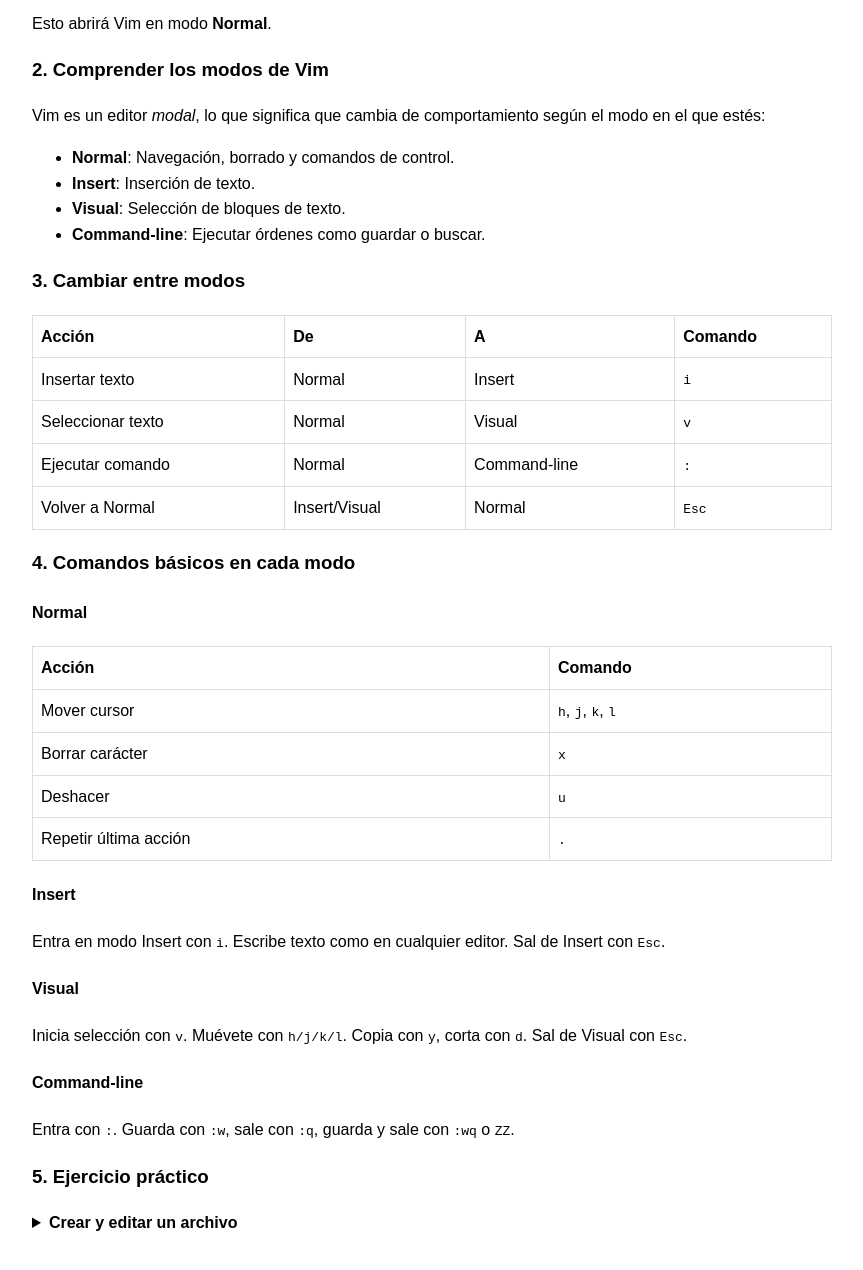
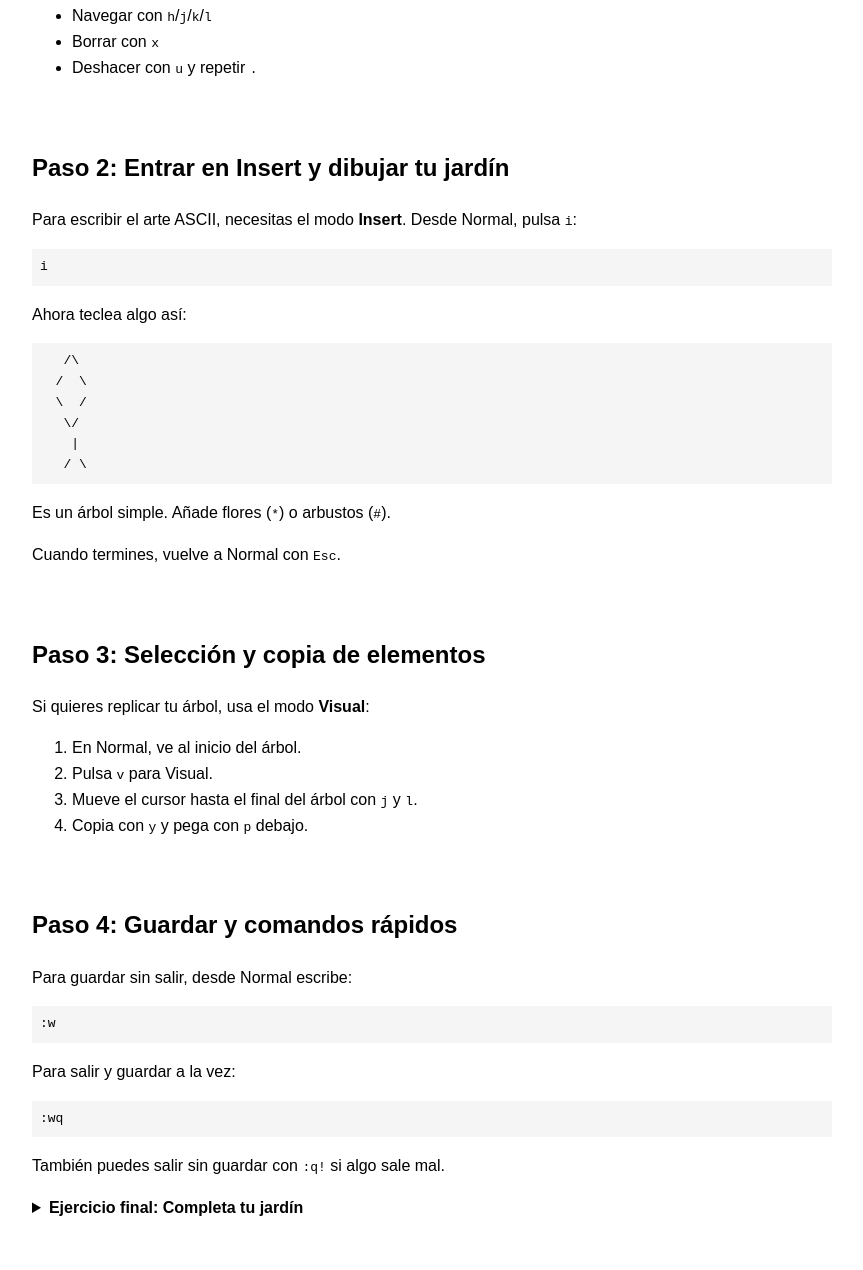
Before and after one commit to meowrhino/htmlDay2025, a plain HTML site: page index.html in a window 1280 px wide. Shown: the part 436-1706 px from the top of the page, without its empty margins (208-1071 px from the left). Drawn offline with Linux system fonts and the light colour scheme.

Commit message:
3er intent

```diff
--- a/index.html
+++ b/index.html
@@ -4,7 +4,7 @@
 <head>
   <meta charset="UTF-8">
   <meta name="viewport" content="width=device-width, initial-scale=1.0">
-  <title>HTML Day 2025: Aprende Vim - Nivel Básico</title>
+  <title>HTML Day 2025: Aprende Vim - Proyecto Jardín ASCII</title>
   <style>
     /* Reset y tipografía mínima */
     body {
@@ -59,122 +59,72 @@
 
 <body>
   <header>
-    <h1>¡Bienvenido a Vim!</h1>
-    <p>En este primer nivel aprenderás a abrir Vim, comprender sus modos y los comandos básicos de cada uno.</p>
+    <h1>Proyecto: Jardín ASCII en Vim</h1>
+    <p>En este tutorial aprenderás los fundamentos de Vim creando un pequeño jardín en arte ASCII.</p>
     <nav>
-      <a href="#basico">Básico</a>
-      <a href="#intermedio">Intermedio</a>
-      <a href="#avanzado">Avanzado</a>
+      <a href="#paso1">Paso 1</a>
+      <a href="#paso2">Paso 2</a>
+      <a href="#paso3">Paso 3</a>
+      <a href="#paso4">Paso 4</a>
     </nav>
   </header>
 
-  <section id="basico">
-    <h2>Nivel 1: Paso a paso</h2>
+  <section id="paso1">
+    <h2>Paso 1: Abrir Vim en modo Normal</h2>
+    <p>Abre tu terminal y ejecuta:</p>
+    <pre><code>vim jardin.txt</code></pre>
+    <p>Estás en <strong>Normal</strong>, el modo donde controlas Vim:</p>
+    <ul>
+      <li>Navegar con <code>h</code>/<code>j</code>/<code>k</code>/<code>l</code></li>
+      <li>Borrar con <code>x</code></li>
+      <li>Deshacer con <code>u</code> y repetir <code>.</code></li>
+    </ul>
+  </section>
 
-    <h3>1. Abrir la terminal y Vim</h3>
-    <p>En tu sistema (Linux/Mac/Windows WSL), abre la terminal y escribe:</p>
-    <pre><code>vim nombre_de_archivo.txt</code></pre>
-    <p>Esto abrirá Vim en modo <strong>Normal</strong>.</p>
+  <section id="paso2">
+    <h2>Paso 2: Entrar en Insert y dibujar tu jardín</h2>
+    <p>Para escribir el arte ASCII, necesitas el modo <strong>Insert</strong>. Desde Normal, pulsa <code>i</code>:</p>
+    <pre><code>i</code></pre>
+    <p>Ahora teclea algo así:</p>
+    <pre><code>   /\
+  /  \
+  \  /
+   \/
+    |
+   / \
+</code></pre>
+    <p>Es un árbol simple. Añade flores (<code>*</code>) o arbustos (<code>#</code>).</p>
+    <p>Cuando termines, vuelve a Normal con <code>Esc</code>.</p>
+  </section>
 
-    <h3>2. Comprender los modos de Vim</h3>
-    <p>Vim es un editor <em>modal</em>, lo que significa que cambia de comportamiento según el modo en el que estés:</p>
-    <ul>
-      <li><strong>Normal</strong>: Navegación, borrado y comandos de control.</li>
-      <li><strong>Insert</strong>: Inserción de texto.</li>
-      <li><strong>Visual</strong>: Selección de bloques de texto.</li>
-      <li><strong>Command-line</strong>: Ejecutar órdenes como guardar o buscar.</li>
-    </ul>
+  <section id="paso3">
+    <h2>Paso 3: Selección y copia de elementos</h2>
+    <p>Si quieres replicar tu árbol, usa el modo <strong>Visual</strong>:</p>
+    <ol>
+      <li>En Normal, ve al inicio del árbol.</li>
+      <li>Pulsa <code>v</code> para Visual.</li>
+      <li>Mueve el cursor hasta el final del árbol con <code>j</code> y <code>l</code>.</li>
+      <li>Copia con <code>y</code> y pega con <code>p</code> debajo.</li>
+    </ol>
+  </section>
 
-    <h3>3. Cambiar entre modos</h3>
-    <table>
-      <thead>
-        <tr>
-          <th>Acción</th>
-          <th>De</th>
-          <th>A</th>
-          <th>Comando</th>
-        </tr>
-      </thead>
-      <tbody>
-        <tr>
-          <td>Insertar texto</td>
-          <td>Normal</td>
-          <td>Insert</td>
-          <td><code>i</code></td>
-        </tr>
-        <tr>
-          <td>Seleccionar texto</td>
-          <td>Normal</td>
-          <td>Visual</td>
-          <td><code>v</code></td>
-        </tr>
-        <tr>
-          <td>Ejecutar comando</td>
-          <td>Normal</td>
-          <td>Command-line</td>
-          <td><code>:</code></td>
-        </tr>
-        <tr>
-          <td>Volver a Normal</td>
-          <td>Insert/Visual</td>
-          <td>Normal</td>
-          <td><code>Esc</code></td>
-        </tr>
-      </tbody>
-    </table>
+  <section id="paso4">
+    <h2>Paso 4: Guardar y comandos rápidos</h2>
+    <p>Para guardar sin salir, desde Normal escribe:</p>
+    <pre><code>:w</code></pre>
+    <p>Para salir y guardar a la vez:</p>
+    <pre><code>:wq</code></pre>
+    <p>También puedes salir sin guardar con <code>:q!</code> si algo sale mal.</p>
 
-    <h3>4. Comandos básicos en cada modo</h3>
-    <h4>Normal</h4>
-    <table>
-      <thead>
-        <tr>
-          <th>Acción</th>
-          <th>Comando</th>
-        </tr>
-      </thead>
-      <tbody>
-        <tr>
-          <td>Mover cursor</td>
-          <td><code>h</code>, <code>j</code>, <code>k</code>, <code>l</code></td>
-        </tr>
-        <tr>
-          <td>Borrar carácter</td>
-          <td><code>x</code></td>
-        </tr>
-        <tr>
-          <td>Deshacer</td>
-          <td><code>u</code></td>
-        </tr>
-        <tr>
-          <td>Repetir última acción</td>
-          <td><code>.</code></td>
-        </tr>
-      </tbody>
-    </table>
-
-    <h4>Insert</h4>
-    <p>Entra en modo Insert con <code>i</code>. Escribe texto como en cualquier editor. Sal de Insert con
-      <code>Esc</code>.</p>
-
-    <h4>Visual</h4>
-    <p>Inicia selección con <code>v</code>. Muévete con <code>h/j/k/l</code>. Copia con <code>y</code>, corta con
-      <code>d</code>. Sal de Visual con <code>Esc</code>.</p>
-
-    <h4>Command-line</h4>
-    <p>Entra con <code>:</code>. Guarda con <code>:w</code>, sale con <code>:q</code>, guarda y sale con
-      <code>:wq</code> o <code>ZZ</code>.</p>
-
-    <h3>5. Ejercicio práctico</h3>
     <details>
-      <summary>Crear y editar un archivo</summary>
-      <ol>
-        <li>Abre Vim: <code>vim prueba.txt</code>.</li>
-        <li>Entra en Insert (<code>i</code>) y escribe varias líneas.</li>
-        <li>Sal a Normal (<code>Esc</code>), mueve el cursor y borra una letra (<code>x</code>).</li>
-        <li>Selecciona una palabra en Visual (<code>v</code> + mover), cópiala (<code>y</code>) y pégala
-          (<code>p</code>).</li>
-        <li>Guarda y sal (<code>:wq</code>).</li>
-      </ol>
+      <summary>Ejercicio final: Completa tu jardín</summary>
+      <p>Añade al menos:</p>
+      <ul>
+        <li>Dos árboles o arbustos usando Visual + y.</li>
+        <li>Un camino con <code>-</code> o <code>=</code>.</li>
+        <li>Flores con <code>*</code> alrededor.</li>
+      </ul>
+      <p>Guarda y sal al terminar. ¡Felicidades, tu jardín ASCII en Vim está listo!</p>
     </details>
   </section>
 
```
